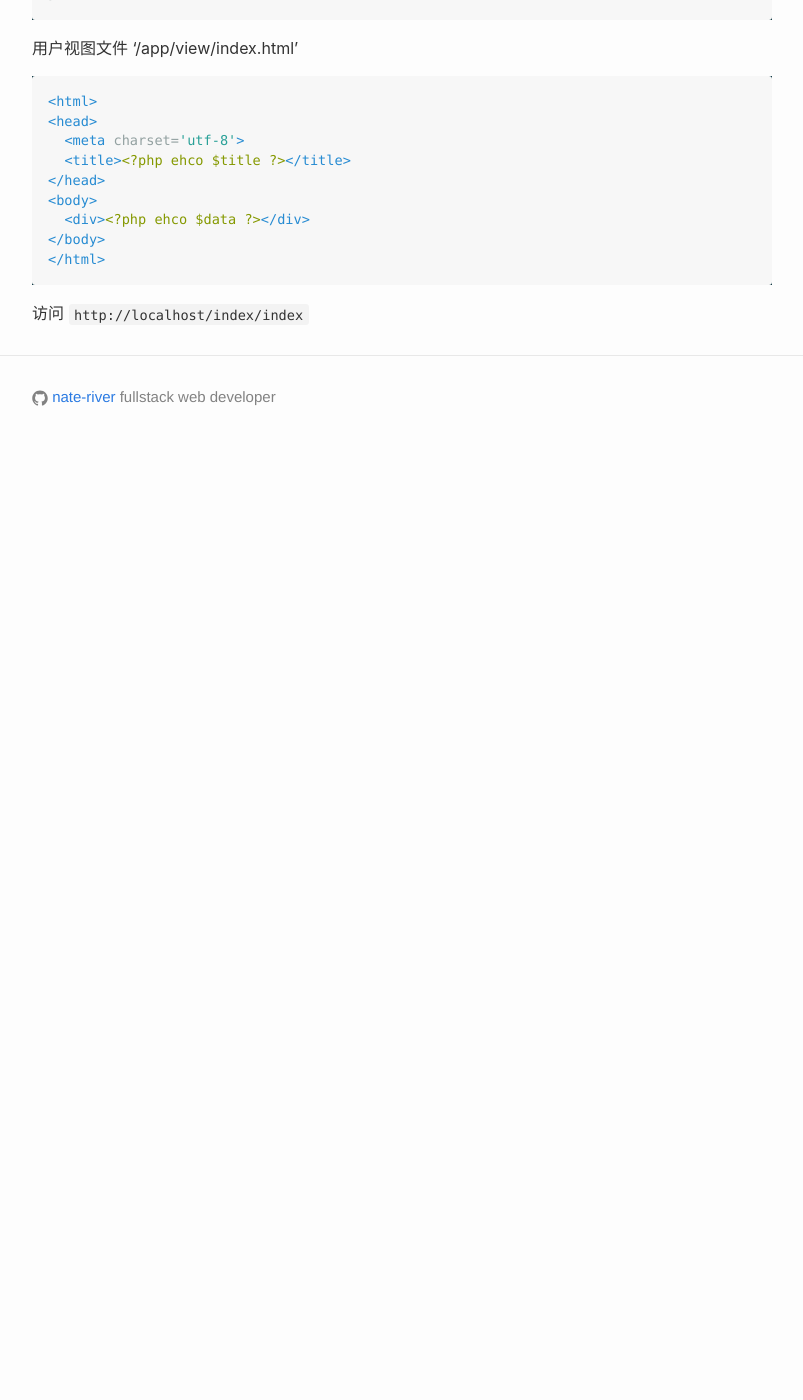
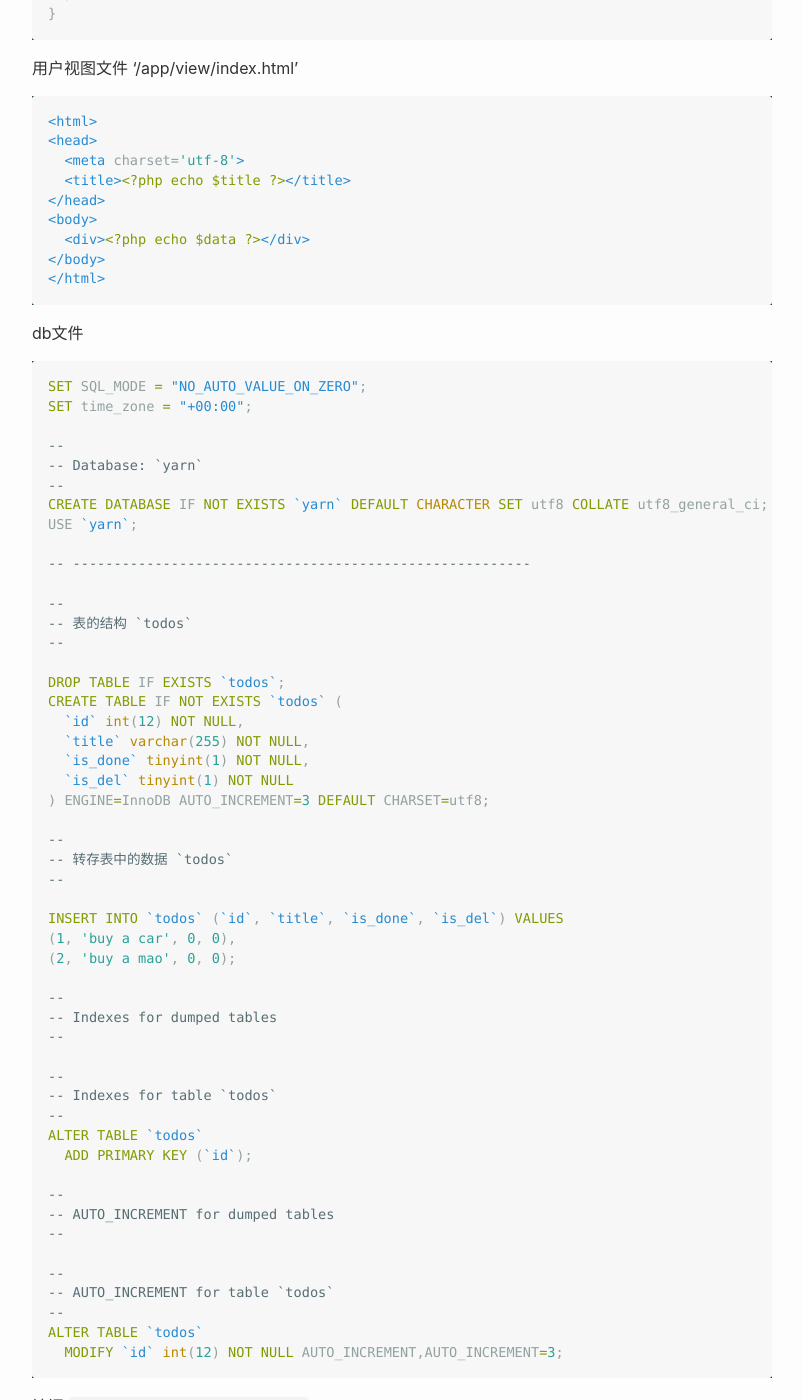
Before and after one commit to nate-river/blog, a Jekyll site: the page built from _posts/2016-12-19-php.md, in a window 1280 px wide and 1400 px high, scrolled down 4470 px. Shown: the whole window, without its empty margins (238-1041 px from the left). Built offline with Jekyll 4.4.1, drawn with Linux system fonts in a browser that asks for light colours; before the commit the page ends 4939 px from its top, so only the background shows below that; some of the changed text lies outside the part shown.

Commit message:
fix-typo

````diff
--- a/_posts/2016-12-19-php.md
+++ b/_posts/2016-12-19-php.md
@@ -30,13 +30,13 @@
 }
 
 // 引入公共函数库
-include CORE . '/common/function.php'
+include CORE . '/common/function.php';
 
 // 引入框架核心类
-include CORE . '/uek.php'
+include CORE . '/uek.php';
 
 // 如果new一个不存在的类，则调用\core\uek类中的load方法
-spl_autoload_register('\core\uek::load')
+spl_autoload_register('\core\uek::load');
 
 // 调用uek类中的run方法启动整个框架
 \core\uek::run();
@@ -117,7 +118,7 @@
 
   public function assign($name, $value)
   {
-    $this-assign[$name] = $value;
+    $this->assign[$name] = $value;
   }
 
   public function display($file)
@@ -135,7 +136,7 @@
 
 ```php
 <?php
-namespace \core\lib;
+namespace core\lib;
 class route
 {
   public $controller;
@@ -232,12 +233,67 @@
 <html>
 <head>
   <meta charset='utf-8'>
-  <title><?php ehco $title ?></title>
+  <title><?php echo $title ?></title>
 </head>
 <body>
-  <div><?php ehco $data ?></div>
+  <div><?php echo $data ?></div>
 </body>
 </html>
 ```
 
+db文件
+
+```sql
+SET SQL_MODE = "NO_AUTO_VALUE_ON_ZERO";
+SET time_zone = "+00:00";
+
+--
+-- Database: `yarn`
+--
+CREATE DATABASE IF NOT EXISTS `yarn` DEFAULT CHARACTER SET utf8 COLLATE utf8_general_ci;
+USE `yarn`;
+
+-- --------------------------------------------------------
+
+--
+-- 表的结构 `todos`
+--
+
+DROP TABLE IF EXISTS `todos`;
+CREATE TABLE IF NOT EXISTS `todos` (
+  `id` int(12) NOT NULL,
+  `title` varchar(255) NOT NULL,
+  `is_done` tinyint(1) NOT NULL,
+  `is_del` tinyint(1) NOT NULL
+) ENGINE=InnoDB AUTO_INCREMENT=3 DEFAULT CHARSET=utf8;
+
+--
+-- 转存表中的数据 `todos`
+--
+
+INSERT INTO `todos` (`id`, `title`, `is_done`, `is_del`) VALUES
+(1, 'buy a car', 0, 0),
+(2, 'buy a mao', 0, 0);
+
+--
+-- Indexes for dumped tables
+--
+
+--
+-- Indexes for table `todos`
+--
+ALTER TABLE `todos`
+  ADD PRIMARY KEY (`id`);
+
+--
+-- AUTO_INCREMENT for dumped tables
+--
+
+--
+-- AUTO_INCREMENT for table `todos`
+--
+ALTER TABLE `todos`
+  MODIFY `id` int(12) NOT NULL AUTO_INCREMENT,AUTO_INCREMENT=3;
+```
+
 访问 `http://localhost/index/index`
````
Also changed, not shown: other parts of _posts/2016-12-19-php.md (+8 -7 lines).
